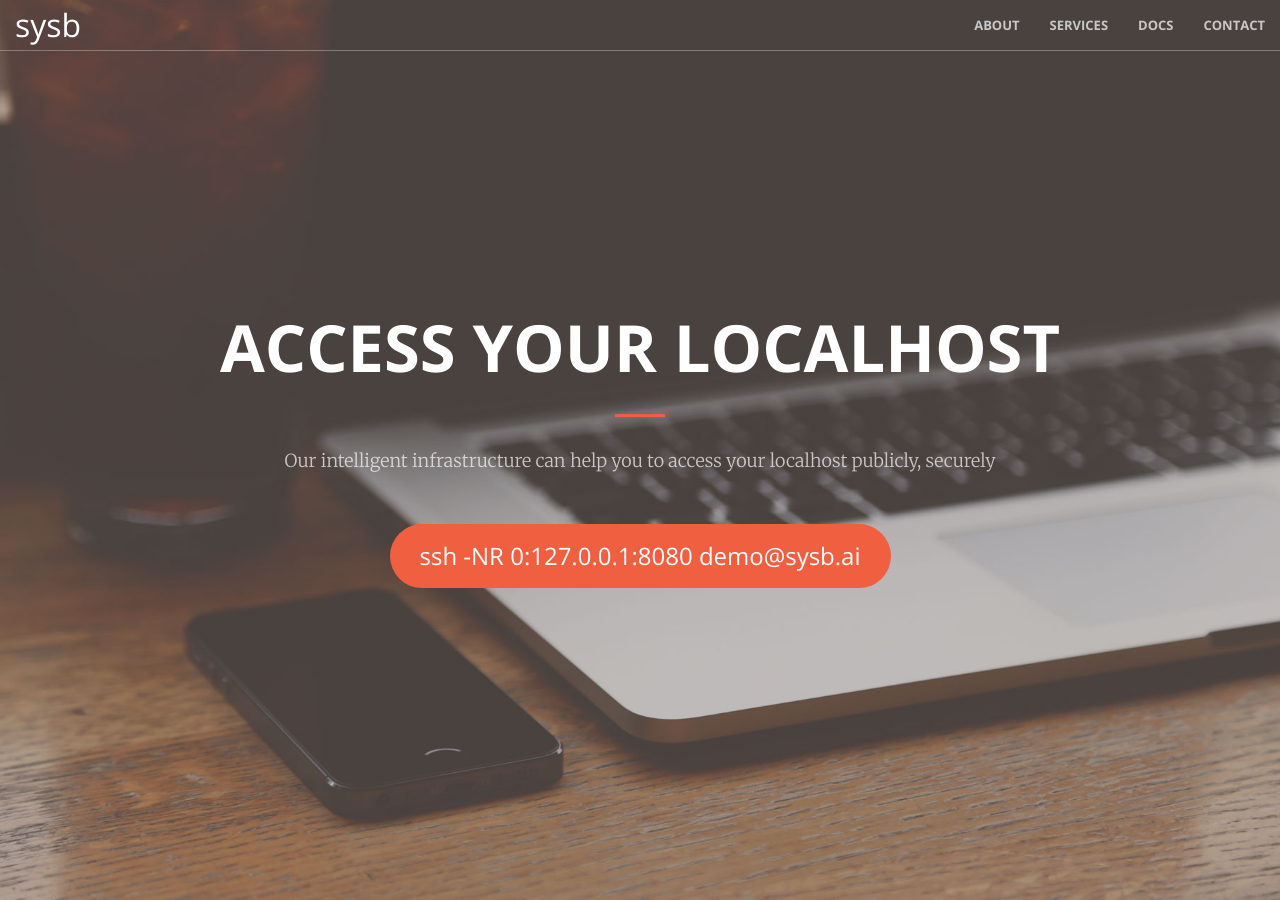
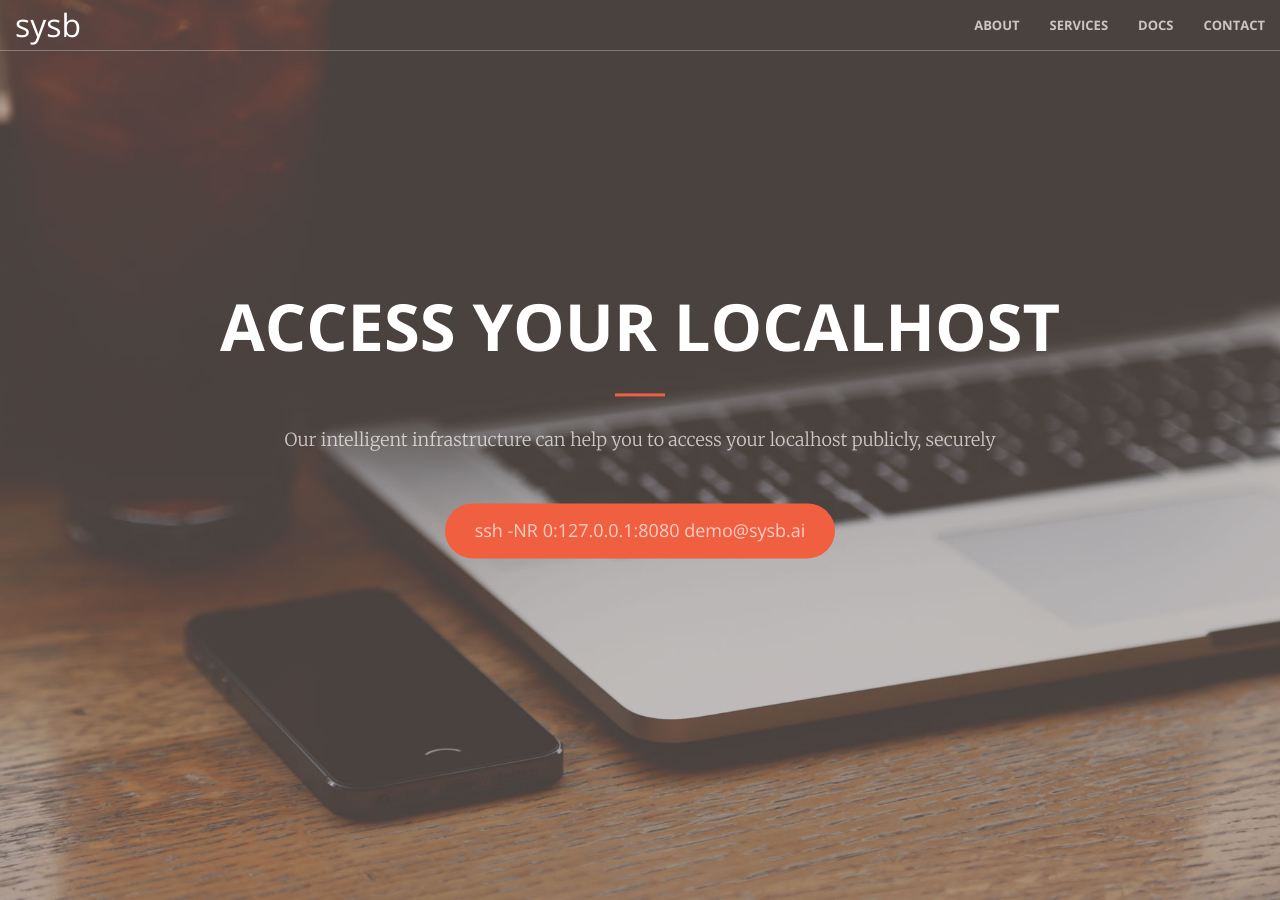
Before and after one commit to usama7628674/sysb.AI, a Jekyll site: the page built from index.html, in a window 1280 px wide and 900 px high. Built offline with Jekyll 4.4.1, drawn with Linux system fonts in a browser that asks for light colours.

Commit message:
yet another commit

```diff
--- a/_includes/header.html
+++ b/_includes/header.html
@@ -4,7 +4,7 @@
             <h1>Access your localhost</h1>
             <hr>
             <p>Our intelligent infrastructure can help you to access your localhost publicly, securely</p>
-            <a href="#about" class="btn  btn-primary btn-xl page-scroll">ssh -NR 0:127.0.0.1:8080 demo@sysb.ai</a>
+            <p class="btn  btn-primary btn-xl page-scroll">ssh -NR 0:127.0.0.1:8080 demo@sysb.ai</p>
         </div>
     </div>
 </header>
```
